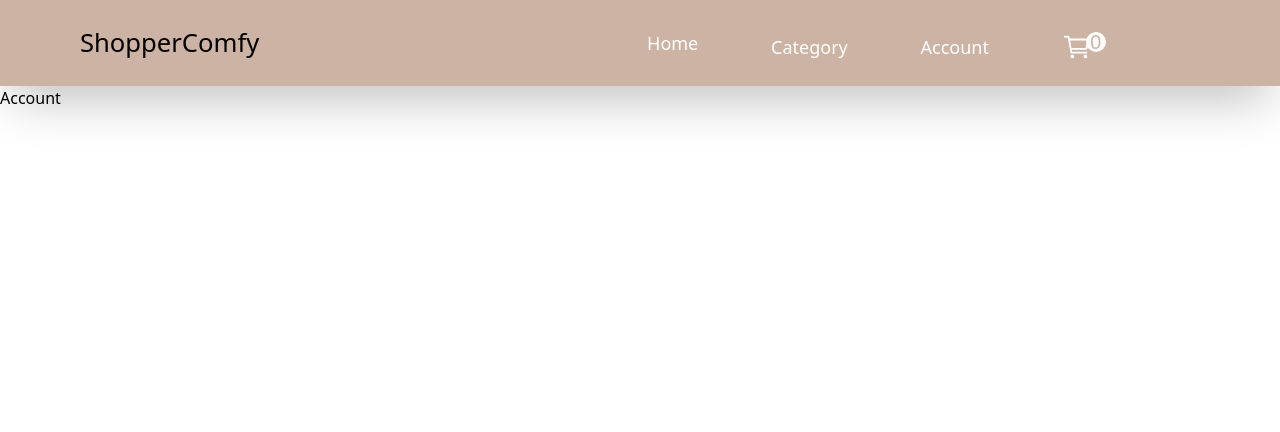
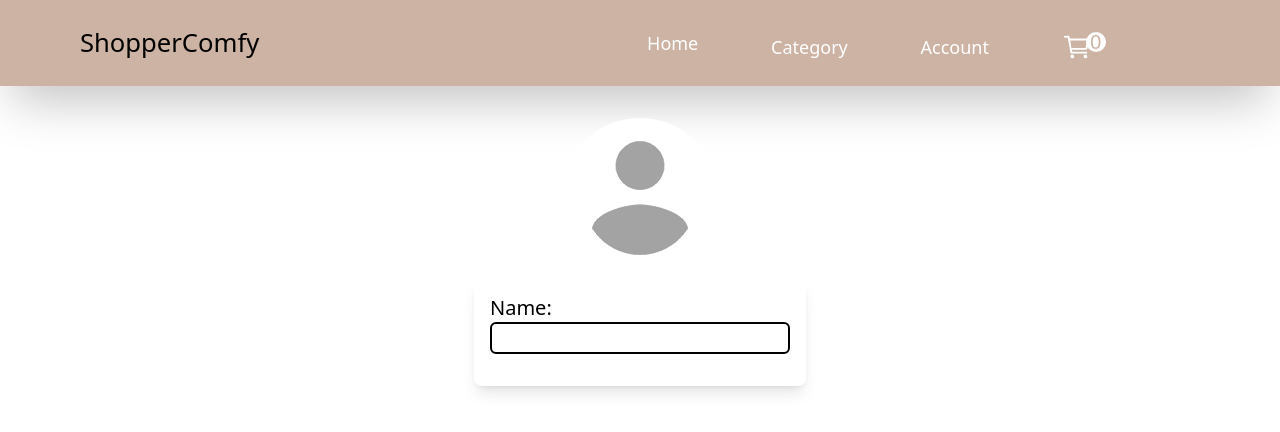
Before and after one commit to tee4tao/ShopperComfy, a React (Vite) app: page /home/account in a window 1280 px wide. Shown: the top 432 px of the page. Built offline with nearby package versions, Linux system fonts and the light colour scheme.

Commit message:
working on account page

```diff
--- a/src/Account.jsx
+++ b/src/Account.jsx
@@ -1,7 +1,43 @@
-import React from "react";
+import React, { useState } from "react";
+import placeholder from "./images/placeholder.png";
 
 const Account = () => {
-  return <div>Account</div>;
+  const loadedUser = localStorage.getItem("userDetail")
+    ? JSON.parse(localStorage.getItem("userDetail"))
+    : [];
+  const [imgSrc, setImgSrc] = useState(placeholder);
+  const [firstName, setFirstName] = useState(loadedUser.name);
+  return (
+    <main className=" w-full grid place-items-center mt-8 ">
+      <section className="flex flex-col items-center w-full md:max-w-4xl">
+        <div>
+          <img
+            src={imgSrc}
+            alt=""
+            className="bg-red-600 h-40 w-40 rounded-full "
+          />
+        </div>
+        <form
+          action=""
+          className="flex flex-col rounded-lg shadow-lg ease-linear duration-300 hover:shadow-2xl p-4"
+        >
+          {/* <div className=" flex flex-col"> */}
+          <label htmlFor="firstName" className="text-xl mr-8">
+            Name:
+          </label>
+          <input
+            type="text"
+            id="firstName"
+            name="FirstName"
+            value={firstName}
+            onChange={(e) => setFirstName(e.target.value)}
+            className="border-2 mb-4 border-black rounded-md text-xl ease-linear duration-300 text-center"
+          />
+          {/* </div> */}
+        </form>
+      </section>
+    </main>
+  );
 };
 
 export default Account;
```
Also changed, not shown: src/images/placeholder.png (added).
